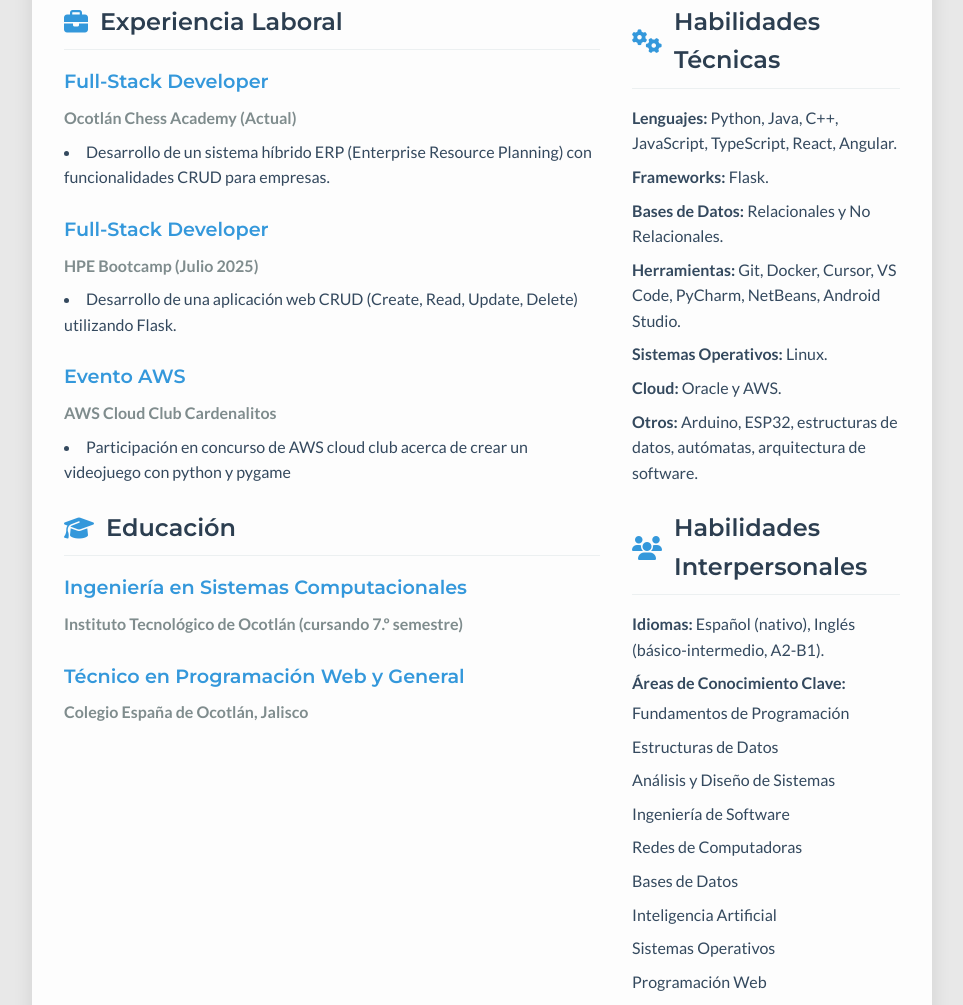
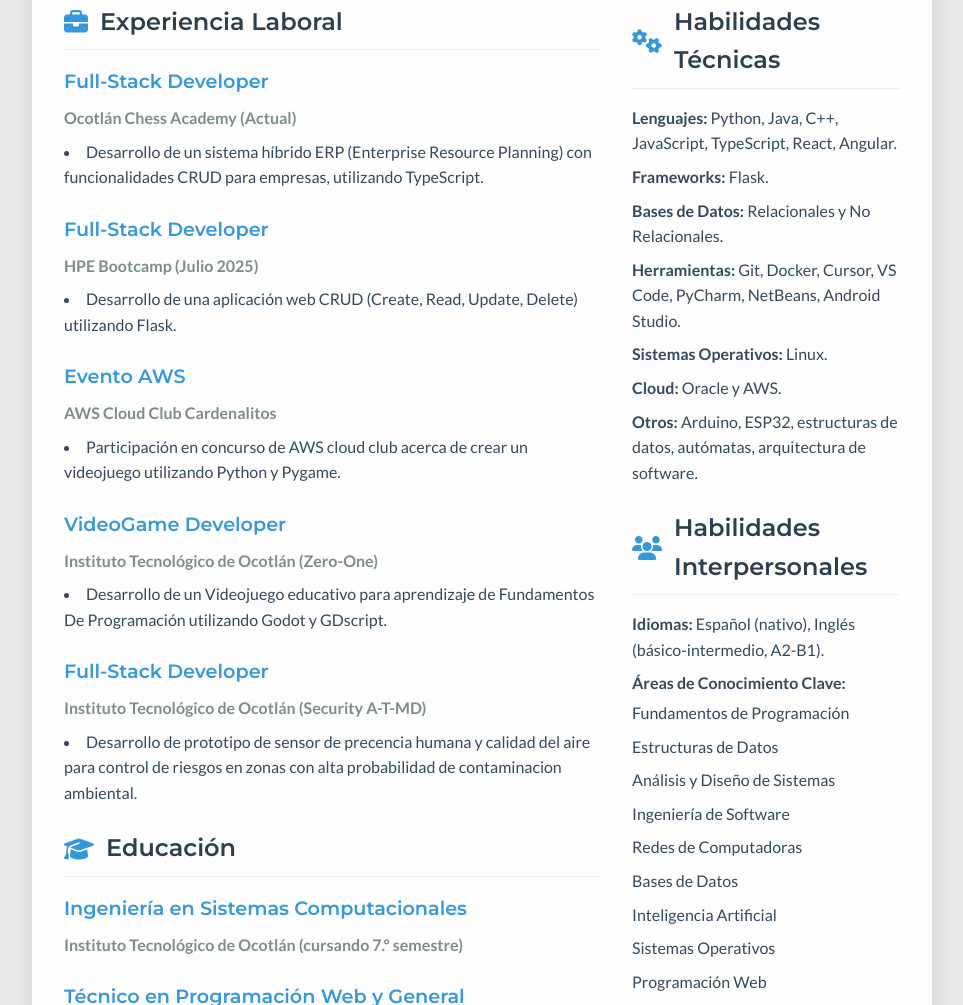
Before and after one commit to LuisRodzAl/Mi-curriculum, a plain HTML site: page index.html in a window 1280 px wide. Shown: the part 529-1534 px from the top of the page, without its empty margins (158-1121 px from the left). Drawn offline with Linux system fonts and the light colour scheme.

Commit message:
Añadí mas cosas a la seccion de experiencia laboral

```diff
--- a/index.html
+++ b/index.html
@@ -43,7 +43,7 @@
                             <h3>Full-Stack Developer</h3>
                             <p class="company">Ocotlán Chess Academy (Actual)</p>
                             <ul>
-                                <li>Desarrollo de un sistema híbrido ERP (Enterprise Resource Planning) con funcionalidades CRUD para empresas.</li>
+                                <li>Desarrollo de un sistema híbrido ERP (Enterprise Resource Planning) con funcionalidades CRUD para empresas, utilizando TypeScript.</li>
                             </ul>
                         </article>
                         <article class="job">
@@ -57,7 +57,21 @@
                             <h3>Evento AWS</h3>
                             <p class="company">AWS Cloud Club Cardenalitos</p>
                             <ul>
-                                <li>Participación en concurso de AWS cloud club acerca de crear un videojuego con python y pygame</li>
+                                <li>Participación en concurso de AWS cloud club acerca de crear un videojuego utilizando Python y Pygame.</li>
+                            </ul>
+                        </article>
+                        <article class="job">
+                            <h3>VideoGame Developer</h3>
+                            <p class="company">Instituto Tecnológico de Ocotlán (Zero-One)</p>
+                            <ul>
+                                <li>Desarrollo de un Videojuego educativo para aprendizaje de Fundamentos De Programación utilizando Godot y GDscript.</li>
+                            </ul>
+                        </article>
+                        <article class="job">
+                            <h3>Full-Stack Developer</h3>
+                            <p class="company">Instituto Tecnológico de Ocotlán (Security A-T-MD)</p>
+                            <ul>
+                                <li>Desarrollo de prototipo de sensor de precencia humana y calidad del aire para control de riesgos en zonas con alta probabilidad de contaminacion ambiental.</li>
                             </ul>
                         </article>
                     </section>
```
